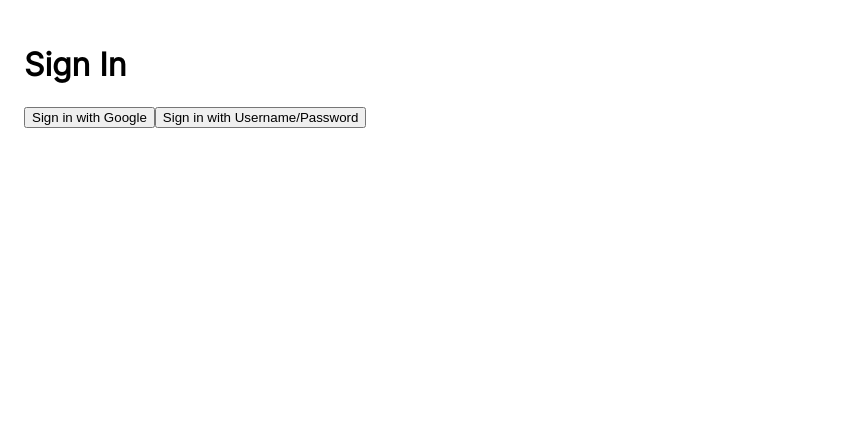
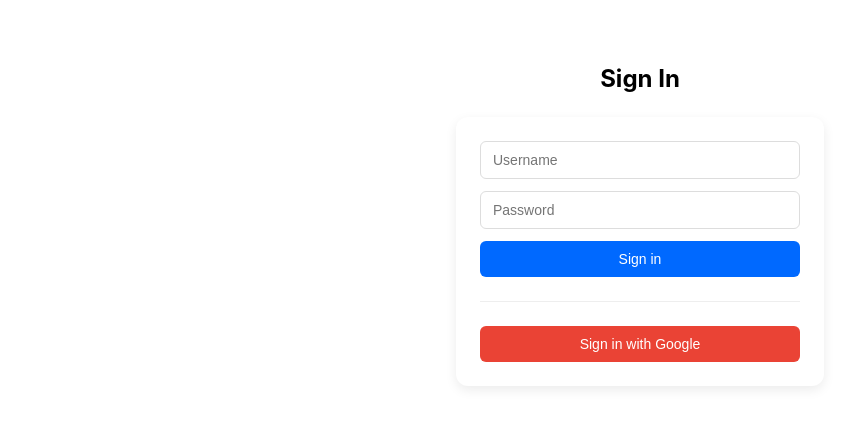
Before and after one commit to EduGonO/bcphl-tests, a Next.js app: page /auth/signin in a window 1280 px wide. Shown: the top 426 px of the page, without its empty margins (0-848 px from the left). Built offline with nearby package versions, Linux system fonts and the light colour scheme; no server answers.

Commit message:
sign in design

```diff
--- a/pages/auth/signin.tsx
+++ b/pages/auth/signin.tsx
@@ -1,22 +1,99 @@
 import { signIn, getSession } from "next-auth/react";
 import { GetServerSideProps } from "next";
-import { useRouter } from "next/router";
-import { useEffect } from "react";
+import { useState } from "react";
 
 export default function SignIn() {
-  const router = useRouter();
-  useEffect(() => {
-    // Optional: redirect after login
-    if (router.query.callbackUrl) {
-      router.push(router.query.callbackUrl as string);
-    }
-  }, [router]);
+  const [username, setUsername] = useState("");
+  const [password, setPassword] = useState("");
+
+  const handleCredentials = async () => {
+    await signIn("credentials", {
+      redirect: true,
+      callbackUrl: "/",
+      username,
+      password,
+    });
+  };
 
   return (
-    <div style={{ padding: 24 }}>
+    <div className="wrapper">
       <h1>Sign In</h1>
-      <button onClick={() => signIn("google")}>Sign in with Google</button>
-      <button onClick={() => signIn("credentials")}>Sign in with Username/Password</button>
+
+      <div className="box">
+        <input
+          type="text"
+          placeholder="Username"
+          value={username}
+          onChange={(e) => setUsername(e.target.value)}
+        />
+        <input
+          type="password"
+          placeholder="Password"
+          value={password}
+          onChange={(e) => setPassword(e.target.value)}
+        />
+        <button onClick={handleCredentials}>Sign in</button>
+        <hr />
+        <button className="google" onClick={() => signIn("google")}>
+          Sign in with Google
+        </button>
+      </div>
+
+      <style jsx>{`
+        .wrapper {
+          display: flex;
+          flex-direction: column;
+          align-items: center;
+          padding: 48px 16px;
+          font-family: -apple-system, BlinkMacSystemFont, sans-serif;
+        }
+        h1 {
+          font-size: 24px;
+          margin-bottom: 24px;
+        }
+        .box {
+          display: flex;
+          flex-direction: column;
+          gap: 12px;
+          width: 100%;
+          max-width: 320px;
+          background: #fff;
+          padding: 24px;
+          border-radius: 12px;
+          box-shadow: 0 4px 12px rgba(0, 0, 0, 0.08);
+        }
+        input {
+          padding: 10px 12px;
+          font-size: 14px;
+          border: 1px solid #ddd;
+          border-radius: 6px;
+          outline: none;
+        }
+        button {
+          padding: 10px;
+          font-size: 14px;
+          background: #0069ff;
+          color: #fff;
+          border: none;
+          border-radius: 6px;
+          cursor: pointer;
+          transition: background 0.2s;
+        }
+        button:hover {
+          background: #0055cc;
+        }
+        .google {
+          background: #ea4335;
+        }
+        .google:hover {
+          background: #c53d2f;
+        }
+        hr {
+          margin: 12px 0;
+          border: 0;
+          border-top: 1px solid #eee;
+        }
+      `}</style>
     </div>
   );
 }
```
